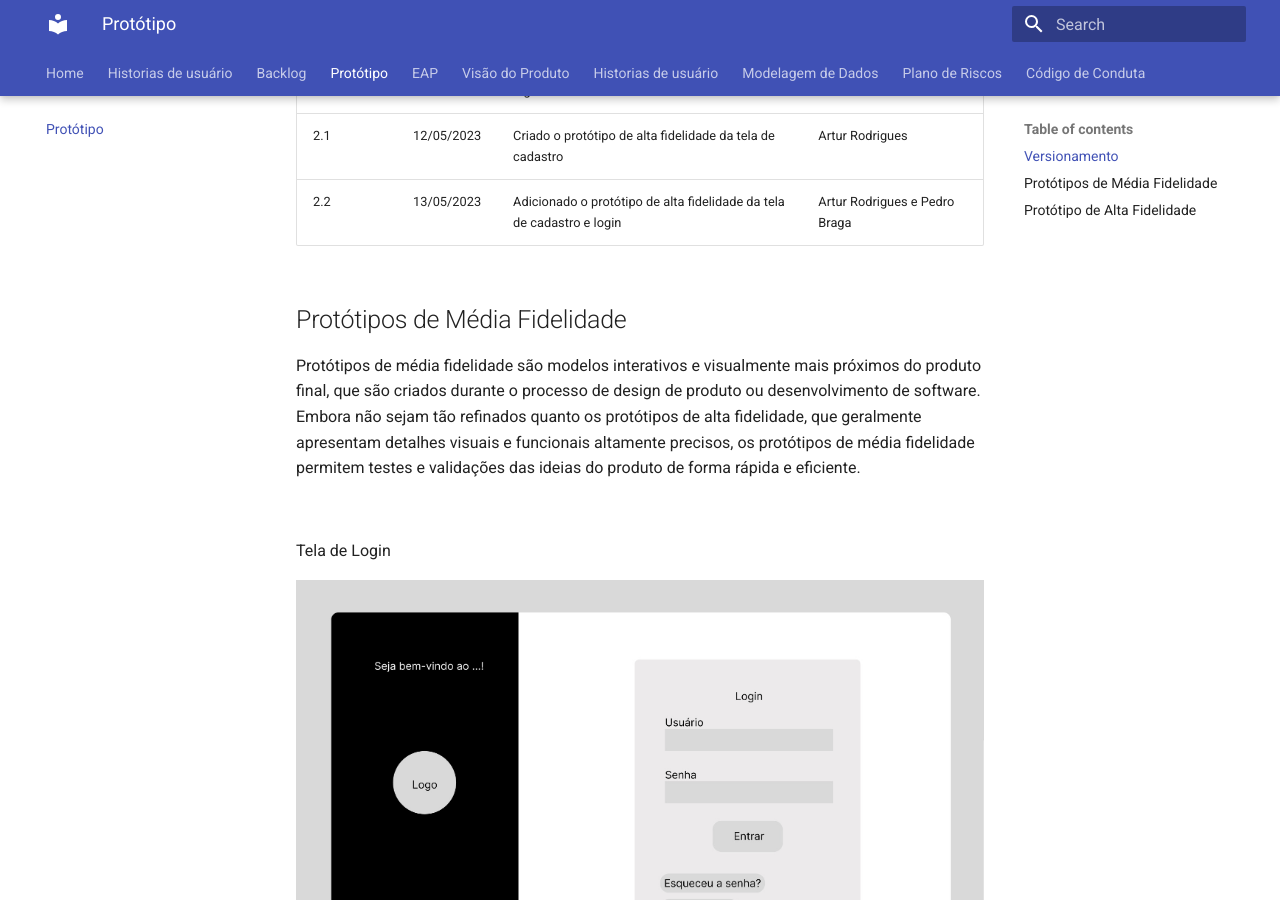
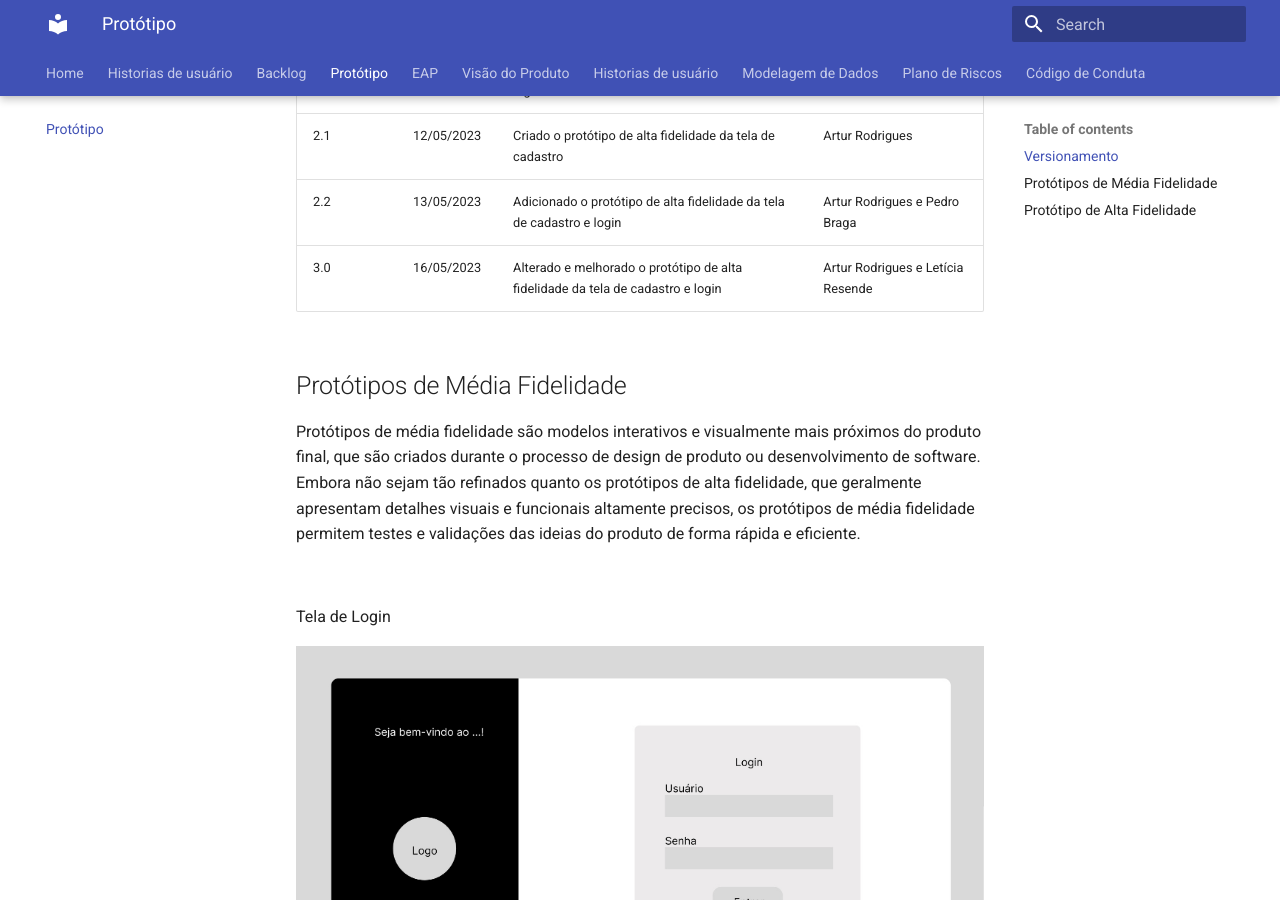
Before and after one commit to fga-eps-mds/2023-1-Dnit-DOC, an MkDocs documentation site: the page built from docs/docs/Prototipo/prototipo.md, in a window 1280 px wide and 900 px high, scrolled down 388 px. Built offline with MkDocs 1.6.1 and Material for MkDocs 9.7.7, drawn with Linux system fonts in a browser that asks for light colours; old or Windows-style settings are respelled for this version of MkDocs.

Commit message:
Adicionado o versionamento

```diff
--- a/docs/docs/Prototipo/prototipo.md
+++ b/docs/docs/Prototipo/prototipo.md
@@ -8,6 +8,7 @@
 |2.0| 12/05/2023 | Criado o protótipo de alta fidelidade da tela de login | Pedro Braga e Yan Lucca |
 |2.1| 12/05/2023 | Criado o protótipo de alta fidelidade da tela de cadastro | Artur Rodrigues |
 |2.2| 13/05/2023 | Adicionado o protótipo de alta fidelidade da tela de cadastro e login| Artur Rodrigues e Pedro Braga |
+|3.0| 16/05/2023 | Alterado e melhorado o protótipo de alta fidelidade da tela de cadastro e login| Artur Rodrigues e Letícia Resende|
 
 ## Protótipos de Média Fidelidade
 
```
